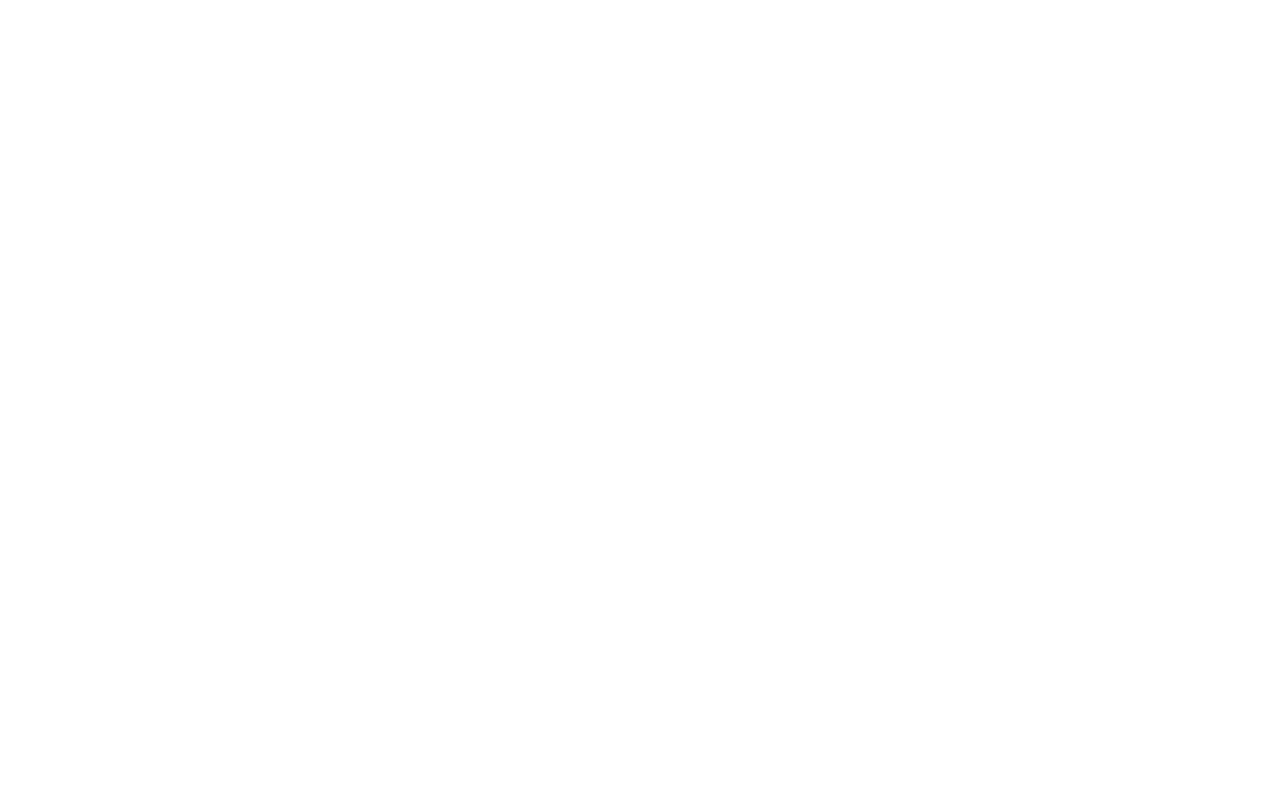
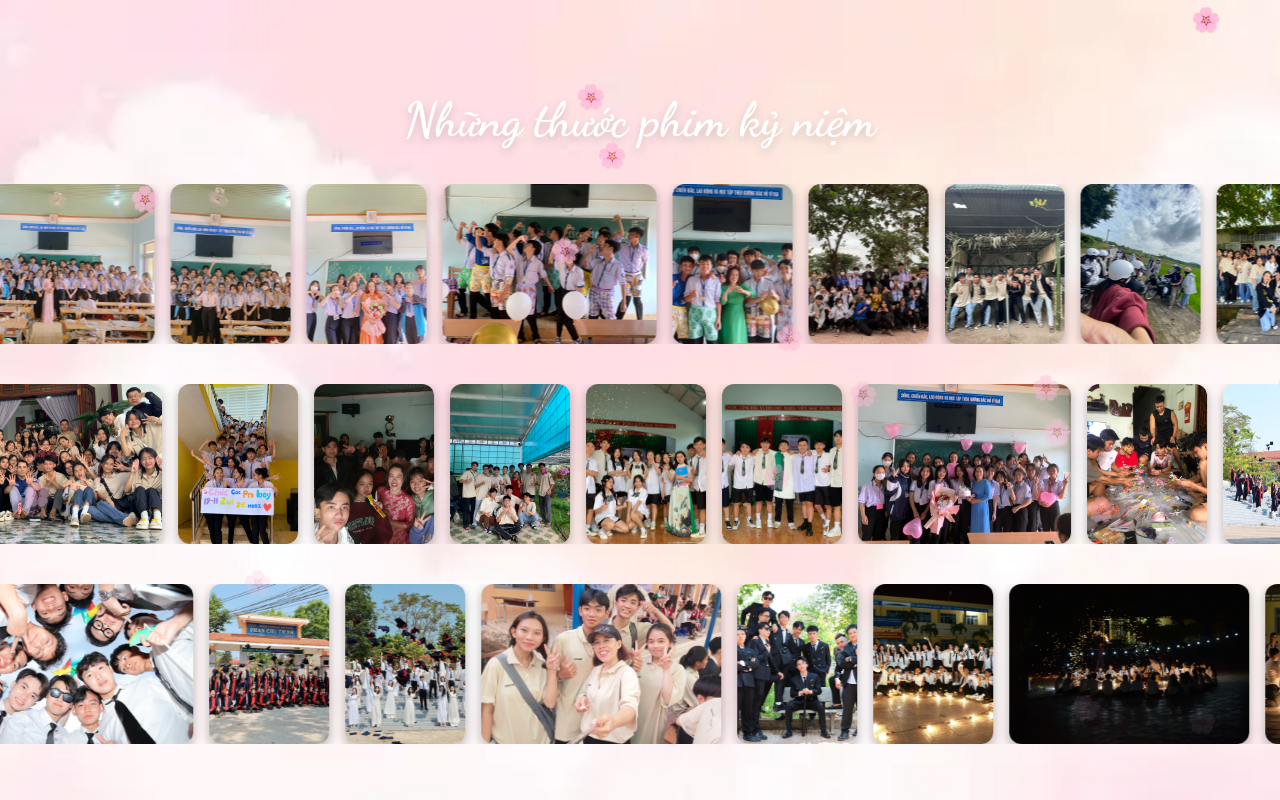
Before and after one commit to phamcongthanhvn2k6/Happy_Vietnamese_Teachers-_Day_Project, a React (Vite) app: page /memory-gallery in a window 1280 px wide. Before the commit this address had no page. Built offline with nearby package versions, Linux system fonts and the light colour scheme.

Commit message:
MemoryPage

```diff
--- a/src/RouterSetUp.tsx
+++ b/src/RouterSetUp.tsx
@@ -5,6 +5,7 @@
 import AlbumPage from './page/AlbumPage/AlbumPage'
 import LetterPage from './page/LetterPage/LetterPage'
 import VideoPage from './page/VideoPage/VideoPage'
+import MemoryGallery from './page/MemoryGallery/MemoryGallery'
 
 function RouterSetUp() {
   return (
@@ -18,6 +19,7 @@
                 <Route path="/Album-Page" element={<AlbumPage />} />
                 <Route path="/letter-page" element={<LetterPage />} />
                 <Route path="/video-page" element={<VideoPage />} />
+                <Route path="/memory-gallery" element={<MemoryGallery />} />
             </Routes>
         </BrowserRouter>
     </div>
--- /dev/null
+++ b/src/page/MemoryGallery/MemoryGallery.tsx
@@ -0,0 +1,256 @@
+import { useEffect, useState } from "react";
+import bg from "../../assets/bg-pink-paste.jpg";
+
+// Import 42 ảnh
+import album1 from "../../assets/album/1.jpg";
+import album2 from "../../assets/album/2.jpg";
+import album3 from "../../assets/album/3.jpg";
+import album4 from "../../assets/album/4.jpg";
+import album5 from "../../assets/album/5.jpg";
+import album6 from "../../assets/album/6.jpg";
+import album7 from "../../assets/album/7.jpg";
+import album8 from "../../assets/album/8.jpg";
+import album9 from "../../assets/album/9.jpg";
+import album10 from "../../assets/album/10.jpg";
+import album11 from "../../assets/album/11.jpg";
+import album12 from "../../assets/album/12.jpg";
+import album13 from "../../assets/album/13.jpg";
+import album14 from "../../assets/album/14.jpg";
+import album15 from "../../assets/album/15.jpg";
+import album16 from "../../assets/album/16.jpg";
+import album17 from "../../assets/album/17.jpg";
+import album18 from "../../assets/album/18.jpg";
+import album19 from "../../assets/album/19.jpg";
+import album20 from "../../assets/album/20.jpg";
+import album21 from "../../assets/album/21.jpg";
+import album22 from "../../assets/album/22.jpg";
+import album23 from "../../assets/album/23.jpg";
+import album24 from "../../assets/album/24.jpg";
+import album25 from "../../assets/album/25.jpg";
+import album26 from "../../assets/album/26.jpg";
+import album27 from "../../assets/album/27.jpg";
+import album28 from "../../assets/album/28.jpg";
+import album29 from "../../assets/album/29.jpg";
+import album30 from "../../assets/album/30.jpg";
+import album31 from "../../assets/album/31.jpg";
+import album32 from "../../assets/album/32.jpg";
+import album33 from "../../assets/album/33.jpg";
+import album34 from "../../assets/album/34.jpg";
+import album35 from "../../assets/album/35.jpg";
+import album36 from "../../assets/album/36.jpg";
+import album37 from "../../assets/album/37.jpg";
+import album38 from "../../assets/album/38.jpg";
+import album39 from "../../assets/album/39.jpg";
+import album40 from "../../assets/album/40.jpg";
+import album41 from "../../assets/album/41.jpg";
+import album42 from "../../assets/album/42.jpg";
+
+const imageList = [
+  album1, album2, album3, album4, album5, album6, album7, album8, album9, album10,
+  album11, album12, album13, album14, album15, album16, album17, album18, album19, album20,
+  album21, album22, album23, album24, album25, album26, album27, album28, album29, album30,
+  album31, album32, album33, album34, album35, album36, album37, album38, album39, album40,
+  album41, album42,
+];
+
+// Chia thành 3 phần
+const rows = [
+  imageList.slice(0, 14),
+  imageList.slice(14, 28),
+  imageList.slice(28, 42),
+];
+
+export default function MemoryFilmResponsive() {
+  const [showModal, setShowModal] = useState(false);
+  const [modalClosed, setModalClosed] = useState(false);
+
+  useEffect(() => {
+    const flowerInterval = setInterval(() => {
+      const flower = document.createElement("div");
+      flower.className = "falling-flower";
+      flower.innerText = "🌸";
+      flower.style.left = Math.random() * window.innerWidth + "px";
+      flower.style.animationDuration = 3 + Math.random() * 3 + "s";
+      document.body.appendChild(flower);
+      setTimeout(() => flower.remove(), 6000);
+    }, 300);
+
+    const modalTimeout = setTimeout(() => {
+      setShowModal(true);
+    }, 10000); // Hiện modal sau 10 giây
+
+    return () => {
+      clearInterval(flowerInterval);
+      clearTimeout(modalTimeout);
+    };
+  }, []);
+
+  return (
+    <div
+      className="w-full min-h-screen overflow-hidden relative flex flex-col justify-center items-center"
+      style={{
+        backgroundImage: `url(${bg})`,
+        backgroundSize: "cover",
+        backgroundPosition: "center",
+        backgroundAttachment: "fixed",
+      }}
+    >
+      <h1 className="text-3xl sm:text-5xl font-bold text-white text-center pt-10 handwriting drop-shadow-lg z-20">
+        Những thước phim kỷ niệm
+      </h1>
+
+      {/* 3 hàng ảnh chạy ngang */}
+      <div className="w-full mt-10 space-y-10 z-10">
+        {rows.map((images, rowIndex) => (
+          <div key={rowIndex} className={`film-row row-${rowIndex}`}>
+            <div className="film-track">
+              {[...images, ...images].map((img, index) => (
+                <img
+                  key={index}
+                  src={img}
+                  className={`film-image ${index % 3 === 0 ? "horizontal" : "vertical"}`}
+                />
+              ))}
+            </div>
+          </div>
+        ))}
+      </div>
+
+      {/* Modal chào tạm biệt */}
+      {showModal && (
+        <div className="fixed inset-0 bg-black/30 backdrop-blur-sm flex items-center justify-center z-50 fade-in">
+          <div className="bg-white/80 rounded-xl shadow-xl p-6 sm:p-10 max-w-md text-center space-y-6 relative">
+            <h2 className="text-xl sm:text-2xl font-bold text-pink-600 handwriting">
+              Tạm biệt nhé cô yêu quý 🌸
+            </h2>
+            <p className="text-gray-700 text-sm sm:text-base leading-relaxed">
+              Những thước phim kỷ niệm đã khép lại, nhưng tình cảm và lời dạy của cô sẽ mãi là ánh sáng trong tim chúng em.
+              <br />
+              Xin cảm ơn cô vì tất cả những yêu thương, và cảm ơn các bạn đã đồng hành cùng chúng mình đến cuối hành trình này.
+            </p>
+            <button
+              onClick={() => {
+                setShowModal(false);
+                setModalClosed(true);
+              }}
+              className="bg-pink-400 hover:bg-pink-500 text-white font-semibold px-6 py-3 rounded-full shadow-md transition-all"
+            >
+              Đóng lại
+            </button>
+          </div>
+        </div>
+      )}
+      {modalClosed && (
+            <button
+                onClick={() => window.location.href = "/"}
+                className="mt-8 bg-white/80 hover:bg-white text-pink-600 font-semibold px-6 py-3 rounded-full shadow-md transition-all z-20 hover:scale-105 transform duration-300"
+            >
+                ⬅ Xem lại kỷ niệm
+            </button>
+            )}
+
+      <style>{`
+        .handwriting {
+          font-family: 'Dancing Script', cursive;
+        }
+
+        .film-row {
+          width: 100%;
+          overflow: hidden;
+          position: relative;
+          height: 160px;
+        }
+
+        .film-track {
+          display: flex;
+          gap: 16px;
+          animation: scrollFilm linear infinite;
+        }
+
+        .row-0 .film-track {
+          animation-duration: 60s;
+        }
+
+        .row-1 .film-track {
+          animation-duration: 45s;
+        }
+
+        .row-2 .film-track {
+          animation-duration: 75s;
+        }
+
+        .film-image {
+          height: 160px;
+          object-fit: cover;
+          border-radius: 12px;
+          box-shadow: 0 4px 12px rgba(0,0,0,0.3);
+        }
+
+        .horizontal {
+          width: 240px;
+        }
+
+        .vertical {
+          width: 120px;
+        }
+
+        @keyframes scrollFilm {
+          0% { transform: translateX(0); }
+          100% { transform: translateX(-50%); }
+        }
+
+        @media (max-width: 640px) {
+          .film-row {
+            height: 100px;
+          }
+
+          .horizontal {
+            width: 160px;
+            height: 100px;
+          }
+
+          .vertical {
+            width: 80px;
+            height: 100px;
+          }
+
+          .handwriting {
+            font-size: 1.75rem;
+          }
+        }
+
+        .falling-flower {
+          position: fixed;
+          top: -40px;
+          font-size: 24px;
+          animation: fall linear forwards;
+          z-index: 10;
+          pointer-events: none;
+        }
+
+        @keyframes fall {
+          to {
+            transform: translateY(100vh);
+            opacity: 0;
+          }
+        }
+
+        .fade-in {
+          animation: fadeIn 1s ease-out forwards;
+          opacity: 0;
+        }
+
+        @keyframes fadeIn {
+          to {
+            opacity: 1;
+          }
+        }
+      `}</style>
+
+      <link
+        href="https://fonts.googleapis.com/css2?family=Dancing+Script:wght@700&display=swap"
+        rel="stylesheet"
+      />
+    </div>
+  );
+}
--- a/src/page/VideoPage/VideoPage.tsx
+++ b/src/page/VideoPage/VideoPage.tsx
@@ -1,14 +1,16 @@
 import { useEffect, useState } from "react";
 import { useNavigate } from "react-router-dom";
 import bg from "../../assets/bg-pink-paste.jpg";
-import { pauseAudio } from "../../AudioController";
+import music from "../../assets/Xe-Dap.mp3";
+import { initAudio, playAudio, pauseAudio } from "../../AudioController";
 
 export default function VideoPage() {
   const navigate = useNavigate();
   const [showVideo, setShowVideo] = useState(false);
 
   useEffect(() => {
-    pauseAudio(); // Tắt nhạc nền khi vào trang video
+    initAudio(music); // Khởi tạo nhạc nền
+    pauseAudio();     // Tắt nhạc khi vào trang video
 
     const interval = setInterval(() => {
       const flower = document.createElement("div");
@@ -19,8 +21,14 @@
       document.body.appendChild(flower);
       setTimeout(() => flower.remove(), 6000);
     }, 300);
+
     return () => clearInterval(interval);
   }, []);
+
+  const handleContinue = () => {
+    playAudio(); // Bật lại nhạc nền
+    navigate("/memory-gallery");
+  };
 
   return (
     <div
@@ -34,7 +42,7 @@
     >
       {/* Modal lời nhắn */}
       {!showVideo && (
-        <div className="fixed inset-0 bg-black/50 backdrop-blur-sm flex items-center justify-center z-20 animate-fade-in">
+        <div className="fixed inset-0 bg-black/50 backdrop-blur-sm flex items-center justify-center z-20 animate-fade-in px-4">
           <div className="modal-content bg-white rounded-xl shadow-xl p-6 sm:p-10 max-w-md text-center space-y-6">
             <h2 className="text-xl sm:text-2xl font-bold text-pink-600 handwriting">
               Chào mừng bạn đến với khoảnh khắc đặc biệt!
@@ -72,10 +80,10 @@
 
       {/* Nút quay về */}
       <button
-        onClick={() => navigate("/")}
+        onClick={handleContinue}
         className="mt-8 bg-pink-400 hover:bg-pink-500 text-white font-semibold px-6 py-3 rounded-full shadow-md transition-all text-sm sm:text-base z-10"
       >
-        ⬅ Quay về trang chủ
+        Tiếp tục bộ sưu tập ký ức
       </button>
 
       <style>{`
```
